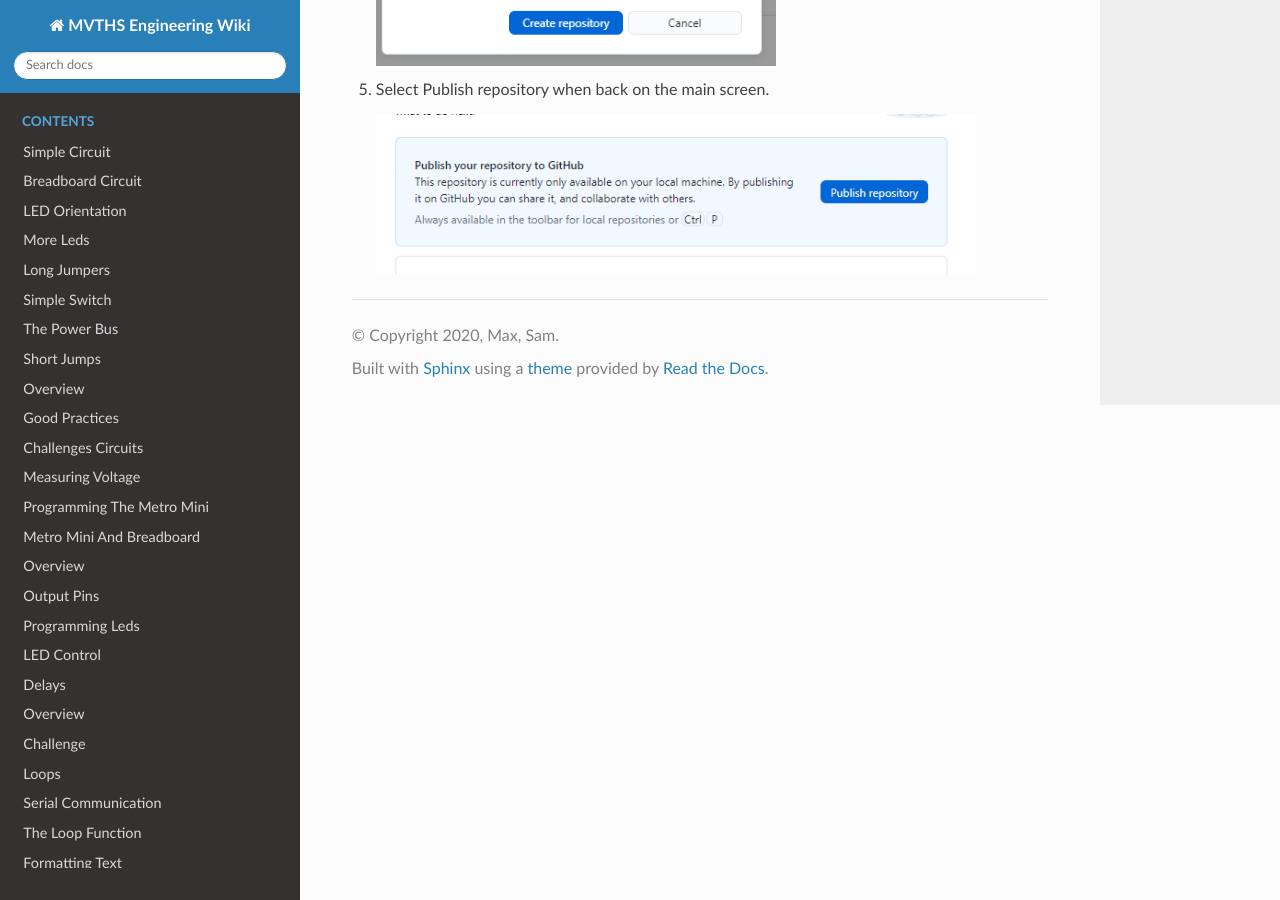
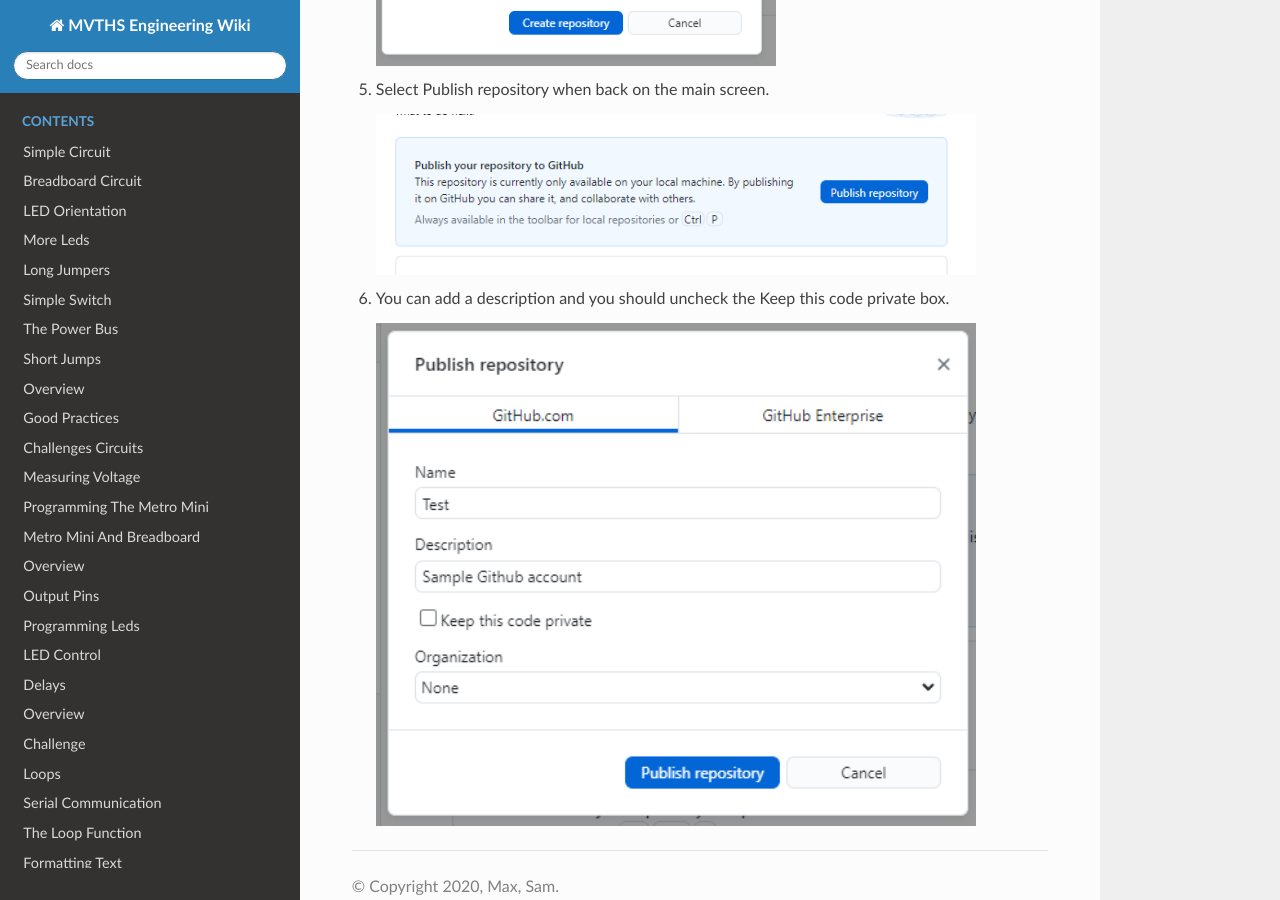
Before and after one commit to maxtkc/mvths-wiki, a Sphinx documentation site: the page built from docs/104-github.rst, in a window 1280 px wide and 900 px high, scrolled down 1332 px. Built offline with Sphinx 7.4.7 and the Read the Docs theme 2.0.0, drawn with Linux system fonts in a browser that asks for light colours; pages that are not in the unit, such as notebooks, are missing from menus.

Commit message:
Update 104-github.rst

```diff
--- a/docs/104-github.rst
+++ b/docs/104-github.rst
@@ -26,6 +26,10 @@
 
 #. Select Publish repository when back on the main screen.
 
-
    .. figure:: images/publish.PNG
       :width: 600px
+
+#. You can add a description and you should uncheck the Keep this code private box.
+
+   .. figure:: images/publishrepo.PNG
+      :width: 600px
```
